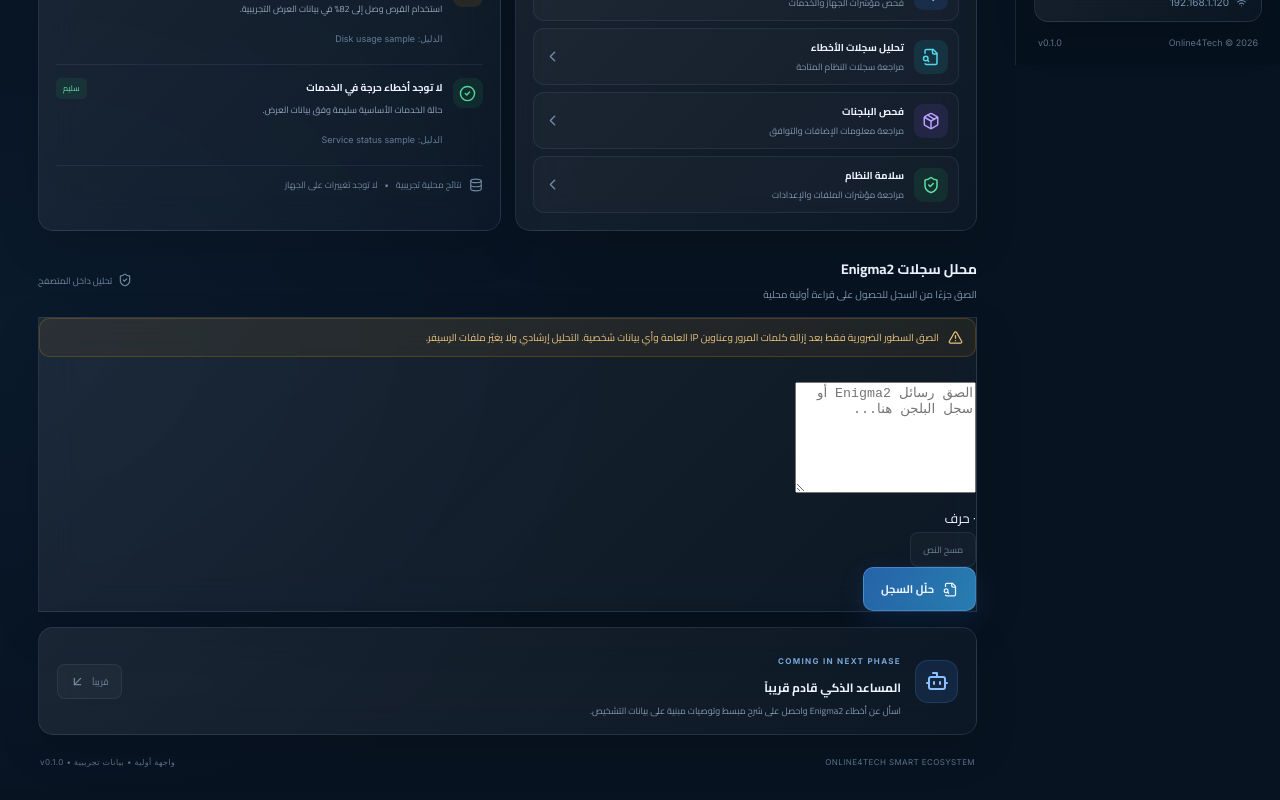
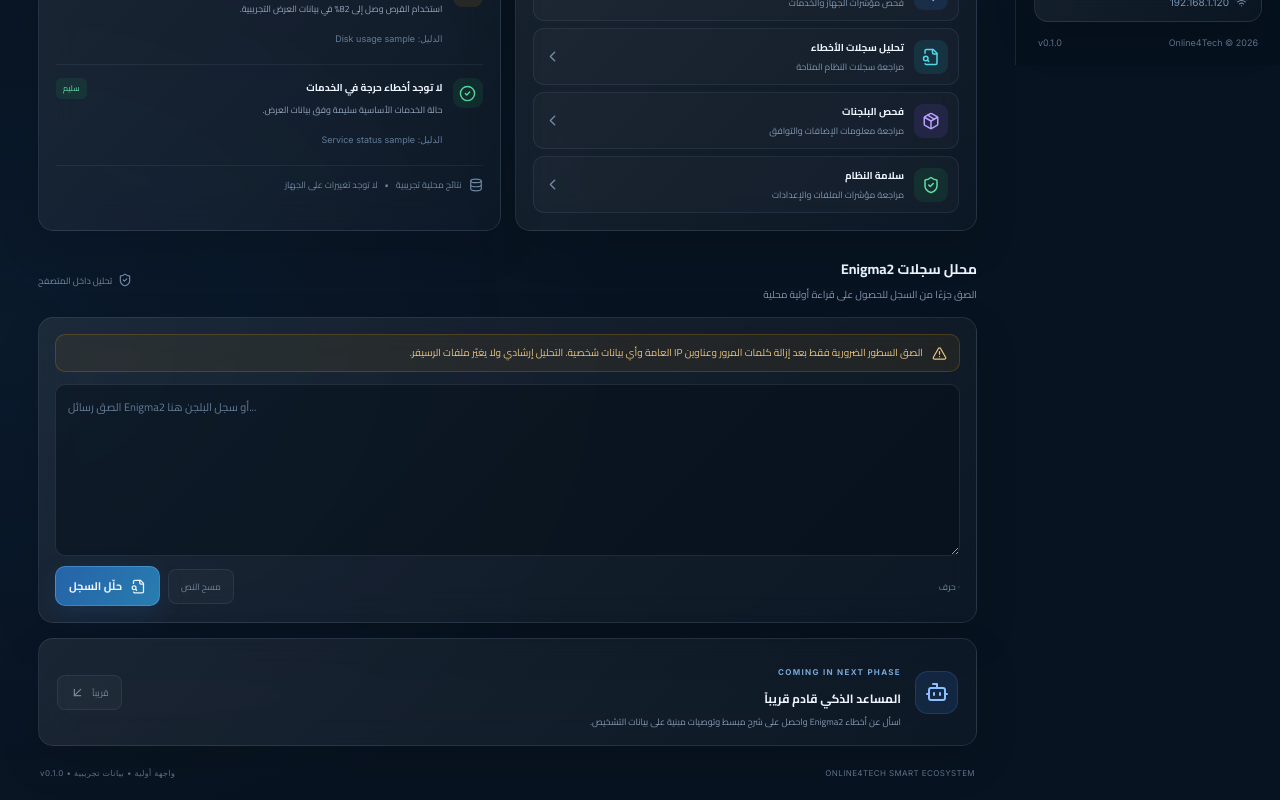
Before and after one commit to online4tech/Smart-Manager, a React (Vite) app: page / in a window 1280 px wide. Shown: the part 735-1535 px from the top of the page. Built offline with nearby package versions, Linux system fonts and the light colour scheme.

Commit message:
Style local Enigma2 log analyzer

```diff
--- a/src/styles.css
+++ b/src/styles.css
@@ -104,3 +104,26 @@
 @media(max-width:1050px){.plugin-grid{grid-template-columns:repeat(2,minmax(0,1fr))}}
 @media(max-width:760px){.plugin-grid{grid-template-columns:1fr 1fr}.module-summary{flex-wrap:wrap}.module-summary small{width:100%;margin:0}.channel-table-wrap{padding:12px}.plugin-card{padding:13px}}
 @media(max-width:480px){.plugin-grid{grid-template-columns:1fr}.channel-stats{gap:7px}.channel-stats article{padding:10px}.channel-stats strong{font-size:19px}.plugin-modal{padding:19px}}
+
+
+/* Local Enigma2 log analyzer */
+.log-tool{padding:16px;border-radius:15px}
+.log-tool .demo-notice{margin-bottom:12px;line-height:1.8}
+.log-input{display:block;width:100%;resize:vertical;min-height:150px;border:1px solid var(--line);border-radius:10px;padding:12px;background:rgba(2,10,20,.42);color:#dcecff;font:11px/1.9 Cairo,monospace;outline:none;direction:ltr;text-align:left}
+.log-input:focus{border-color:rgba(96,165,250,.5);box-shadow:0 0 0 3px rgba(59,130,246,.08)}
+.log-input::placeholder{color:#657c96}
+.log-actions{display:flex;align-items:center;gap:8px;margin-top:10px}
+.log-actions>small{margin-left:auto;color:#6f879f;font-size:9px}
+.log-actions .primary-button,.log-actions .secondary-button{width:auto}
+.log-actions .primary-button{padding:9px 13px}
+.log-analysis-result{margin-top:14px;padding-top:13px;border-top:1px solid var(--line);display:grid;gap:9px}
+.log-result-heading{display:flex;align-items:center;gap:7px;color:#78d9aa;font-size:10px}
+.log-result-heading span{margin-right:auto;color:#7f95ad;font-size:9px}
+.log-finding{padding:10px 11px;border:1px solid rgba(245,158,11,.13);background:rgba(245,158,11,.045);border-radius:9px}
+.log-finding strong{font-size:10px;color:#edc77f}
+.log-finding p,.log-empty{font-size:9px;line-height:1.9;color:#9eb1c7;margin:4px 0 0}
+.matched-lines{display:grid;gap:6px}
+.matched-lines>strong{font-size:9px;color:#9db5d0}
+.matched-lines code{display:block;white-space:pre-wrap;overflow-wrap:anywhere;direction:ltr;text-align:left;background:rgba(0,0,0,.2);border-radius:6px;padding:7px;color:#c3d4e8;font:9px/1.7 monospace}
+.log-disclaimer{font-size:8px;color:#7188a2}
+@media(max-width:480px){.log-tool{padding:12px}.log-actions{flex-wrap:wrap}.log-actions>small{width:100%;margin:0}.log-actions .primary-button,.log-actions .secondary-button{flex:1;justify-content:center}}
```
